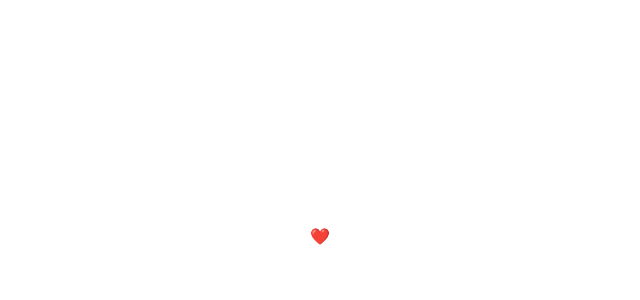
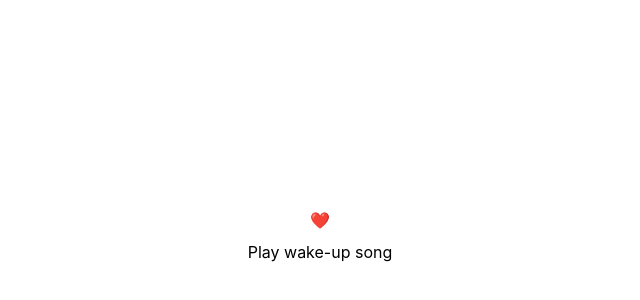
Before and after one commit to bqhuang/bbq-and-david, a Next.js app: page / in a window 1280 px wide. Shown: the part 164-464 px from the top of the page, without its empty margins (320-960 px from the left). Built offline with nearby package versions, Linux system fonts and the light colour scheme.

Commit message:
Milestone 4 - Play button

```diff
--- a/app/page.tsx
+++ b/app/page.tsx
@@ -1,3 +1,35 @@
+"use client";
+
+import { useState } from "react";
+
 export default function Home() {
-  return <main className="grid min-h-screen place-items-center bg-white">❤️</main>;
+  const [status, setStatus] = useState("");
+
+  async function playWakeUpSong() {
+    setStatus("Sending...");
+
+    try {
+      const response = await fetch("/api/command", {
+        method: "POST",
+        headers: { "Content-Type": "application/json" },
+        body: JSON.stringify({ command: "PLAY" }),
+      });
+
+      setStatus(response.ok ? "Sent ❤️" : "Failed");
+    } catch {
+      setStatus("Failed");
+    }
+  }
+
+  return (
+    <main className="flex min-h-screen items-center justify-center bg-white">
+      <div className="flex flex-col items-center gap-2">
+        <div>❤️</div>
+        <button type="button" onClick={playWakeUpSong}>
+          Play wake-up song
+        </button>
+        {status ? <div className="text-xs">{status}</div> : null}
+      </div>
+    </main>
+  );
 }
```
